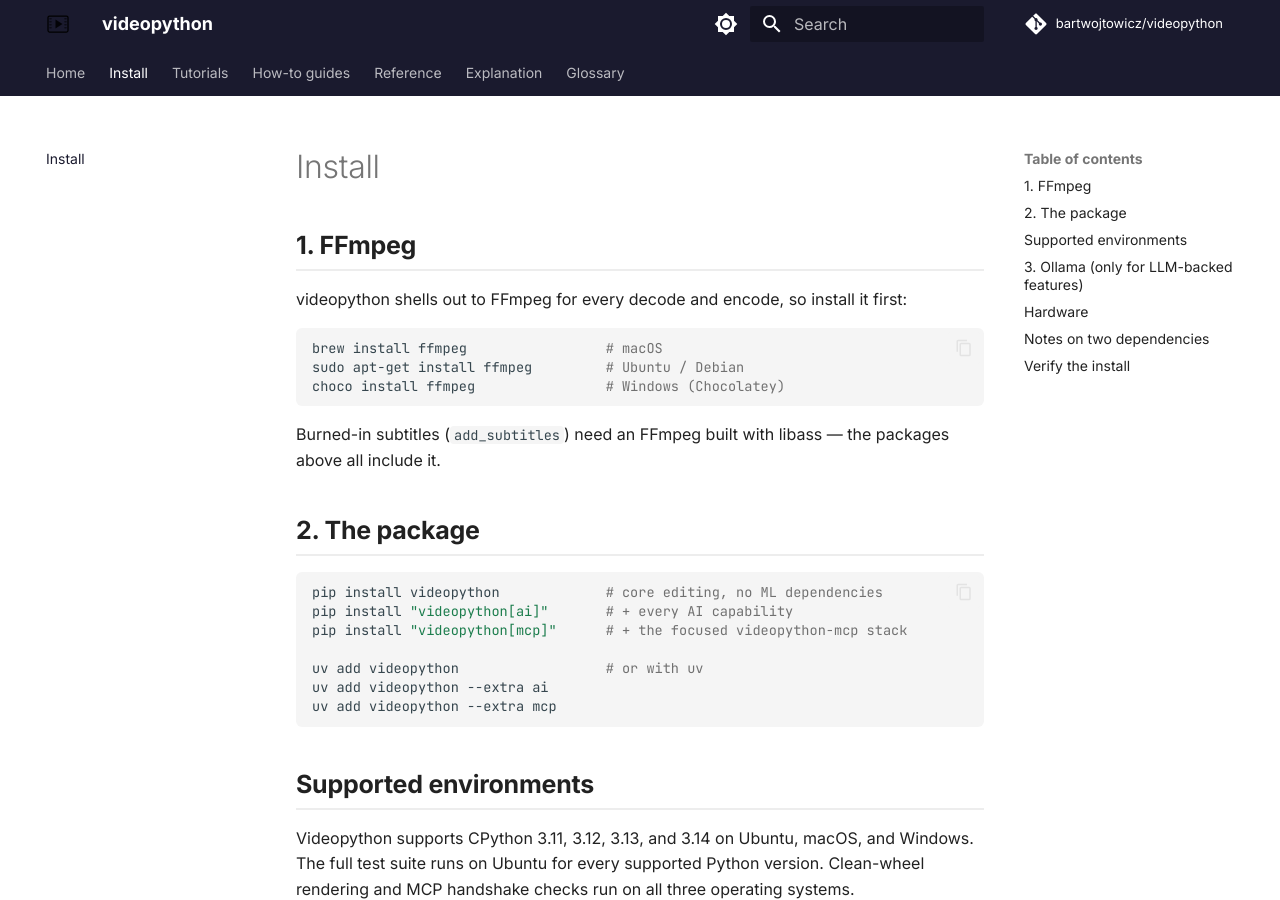
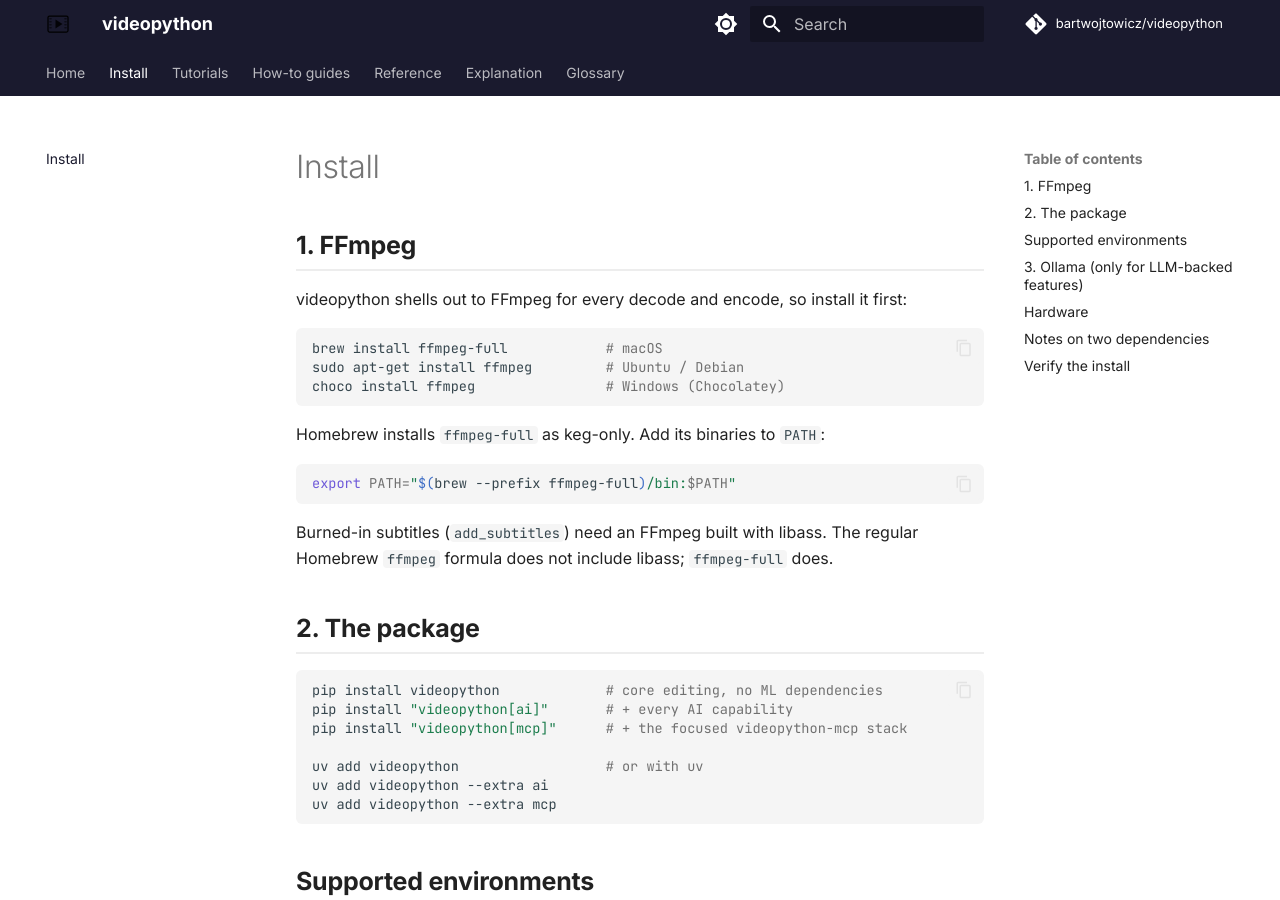
Before and after one commit to BartWojtowicz/videopython, an MkDocs documentation site: the page built from docs/install.md, in a window 1280 px wide and 900 px high. Built offline with MkDocs 1.6.1 and Material for MkDocs 9.7.7, drawn with Linux system fonts in a browser that asks for light colours; comment, search, counter and statistics services are not loaded.

Commit message:
Use libass-enabled FFmpeg on macOS

````diff
--- a/docs/install.md
+++ b/docs/install.md
@@ -5,13 +5,19 @@
 videopython shells out to FFmpeg for every decode and encode, so install it first:
 
 ```bash
-brew install ffmpeg                 # macOS
+brew install ffmpeg-full            # macOS
 sudo apt-get install ffmpeg         # Ubuntu / Debian
 choco install ffmpeg                # Windows (Chocolatey)
 ```
 
-Burned-in subtitles (`add_subtitles`) need an FFmpeg built with libass — the packages
-above all include it.
+Homebrew installs `ffmpeg-full` as keg-only. Add its binaries to `PATH`:
+
+```bash
+export PATH="$(brew --prefix ffmpeg-full)/bin:$PATH"
+```
+
+Burned-in subtitles (`add_subtitles`) need an FFmpeg built with libass. The regular
+Homebrew `ffmpeg` formula does not include libass; `ffmpeg-full` does.
 
 ## 2. The package
 
````
Also changed, not shown: README.md (+1 -1 lines), docs/explanation/streaming-engine.md (+1 -1 lines), 1 other file.
